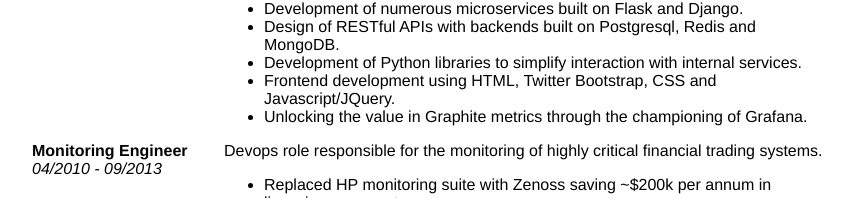
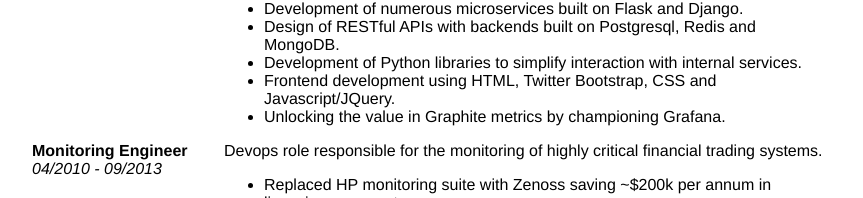
Before and after one commit to amorphic/amorphic.github.io, a plain HTML site: page index.html in a window 1280 px wide. Shown: the part 354-552 px from the top of the page, without its empty margins (208-1071 px from the left). Drawn offline with Linux system fonts and the light colour scheme.

Commit message:
Tidy Grafana line.

```diff
--- a/index.html
+++ b/index.html
@@ -26,7 +26,7 @@
 <li>Design of RESTful APIs with backends built on Postgresql, Redis and MongoDB.</li>
 <li>Development of Python libraries to simplify interaction with internal services.</li>
 <li>Frontend development using HTML, Twitter Bootstrap, CSS and Javascript/JQuery.</li>
-<li>Unlocking the value in Graphite metrics through the championing of Grafana.<br /></li>
+<li>Unlocking the value in Graphite metrics by championing Grafana.</li>
 </ul>
 </dd>
 <dt><strong>Monitoring Engineer</strong> <br> <em>04/2010 - 09/2013</em></dt>
```
Also changed, not shown: james_stewart_cv.html (+1 -1 lines), 2 other files.
